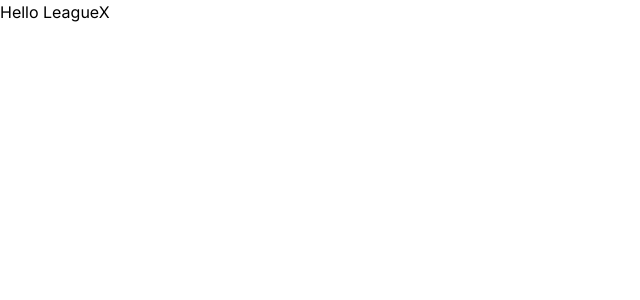
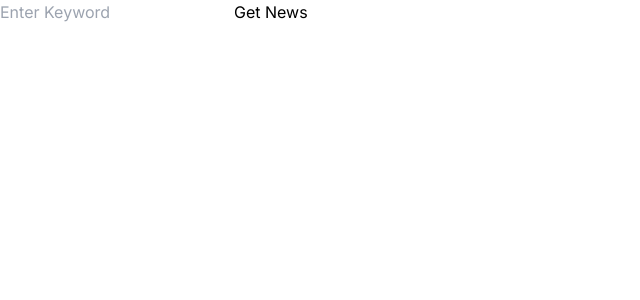
Before and after one commit to srijansahaa/leagueX-assignment, a Next.js app: page / in a window 1280 px wide. Shown: the top 300 px of the page, without its empty margins (0-640 px from the left). Built offline with nearby package versions, Linux system fonts and the light colour scheme.

Commit message:
testing folder structure

```diff
--- /dev/null
+++ b/src/app/newsInput.js
@@ -0,0 +1,31 @@
+"use client";
+import axios from "axios";
+import Link from "next/link";
+import React, { useState } from "react";
+
+const NewsInput = () => {
+  const [keyword, setKeyword] = useState("");
+
+  const getNews = () => {
+    axios
+      .get(
+        `https://newsapi.org/v2/everything?q=${keyword}&apiKey=4a415886915946b1b2b6cf7763d54e47`
+      )
+      .then((res) => console.log(res))
+      .catch((err) => console.log(err));
+  };
+
+  return (
+    <div>
+      <input
+        type="text"
+        placeholder="Enter Keyword"
+        value={keyword}
+        onChange={(e) => setKeyword(e.target.value)}
+      />
+      <Link href={`/news/${encodeURIComponent(keyword)}`}>Get News</Link>
+    </div>
+  );
+};
+
+export default NewsInput;
--- a/src/app/page.js
+++ b/src/app/page.js
@@ -1,3 +1,9 @@
+import NewsInput from "./newsInput";
+
 export default function Home() {
-  return <main>Hello LeagueX</main>;
+  return (
+    <main>
+      <NewsInput />
+    </main>
+  );
 }
--- /dev/null
+++ b/src/app/pages/news/[slug].js
@@ -0,0 +1,10 @@
+import { useRouter } from "next/router";
+import React from "react";
+
+const Page = () => {
+  const router = useRouter();
+  console.log(router);
+  return <div>{router.query.slug}</div>;
+};
+
+export default Page;
```
Also changed, not shown: package.json (+6 -5 lines), 1 other file (tests, documents, lock files or other folders).
